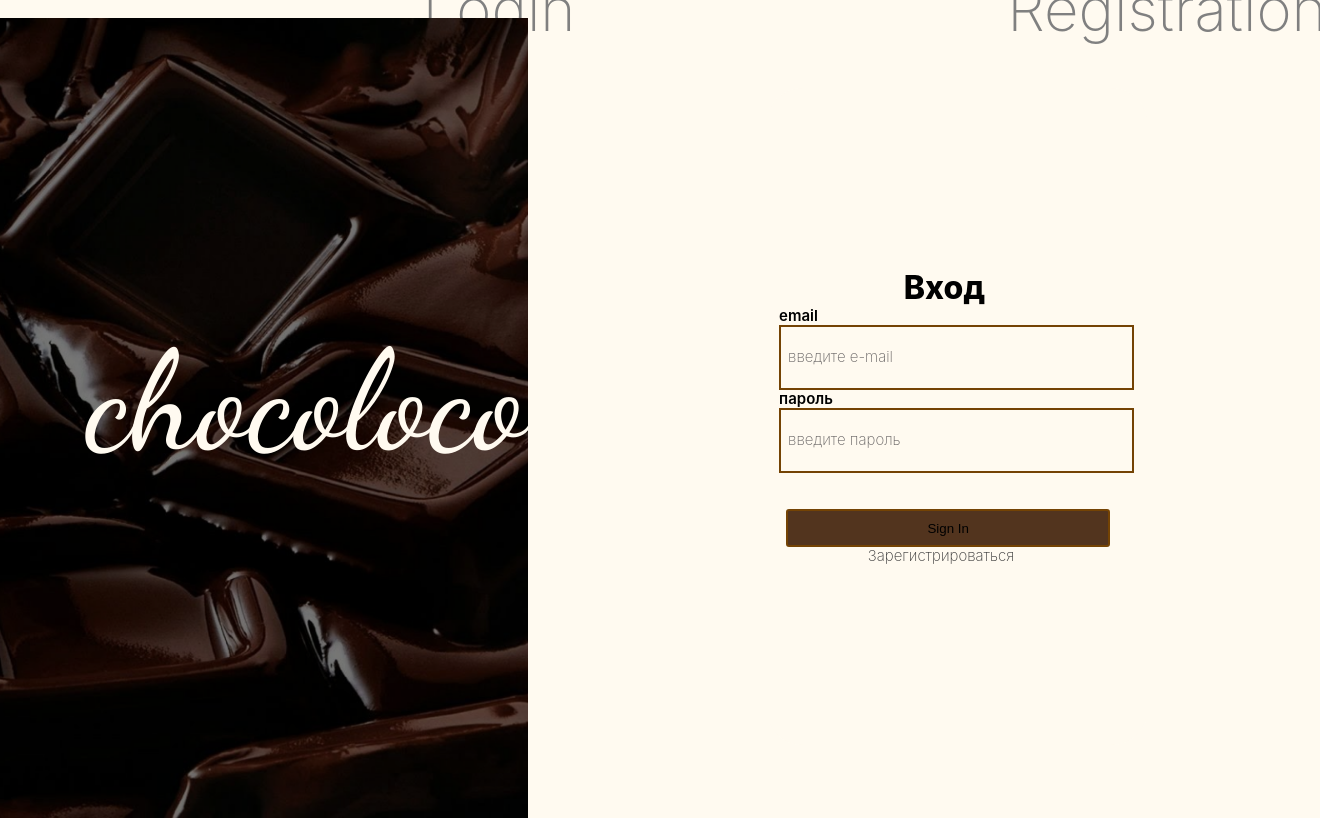
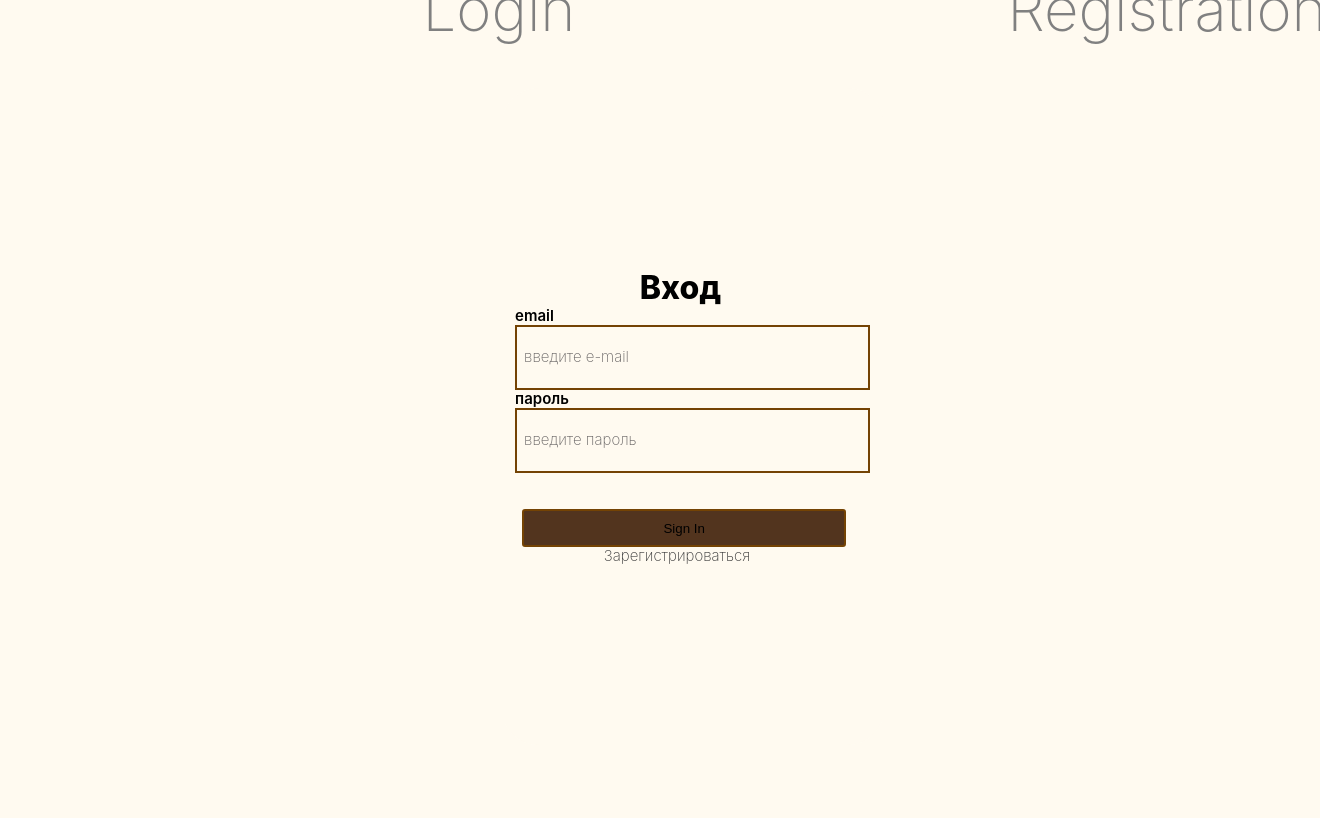
Before and after one commit to college-2023/Syrga-Salima, a Django app: page / in a window 1320 px wide; the page is wider, and only the part inside the window is pictured. After the commit the page ends 564 px from the top of that part, so only its background shows below. Run offline with Django 4.2, Linux system fonts and the light colour scheme.

Commit message:
Update login.html

```diff
--- a/templates/login.html
+++ b/templates/login.html
@@ -14,9 +14,6 @@
 </head>
 <body>
   <style>
-/* @import url('https://fonts.googleapis.com/css2?family=Inter:wght@700&family=Montserrat:wght@500&display=swap');
-@import url('https://fonts.googleapis.com/css2?family=Inter:wght@400;700&family=Montserrat:wght@500&display=swap');
-@import url('https://fonts.googleapis.com/css2?family=Inter:wght@600&display=swap'); */
 @import url('https://fonts.googleapis.com/css2?family=Dancing+Script&display=swap');
 
 *{
@@ -266,6 +263,14 @@ color: #2C2C2C;
 
 
 }
+@media screen and (max-width: 1480px){
+  .left{
+    display: none;
+  }
+  .right{
+    margin-left: 38%;
+  }
+}
   </style>
   {% include 'navbar.html' %}
   <div class="container">
```
